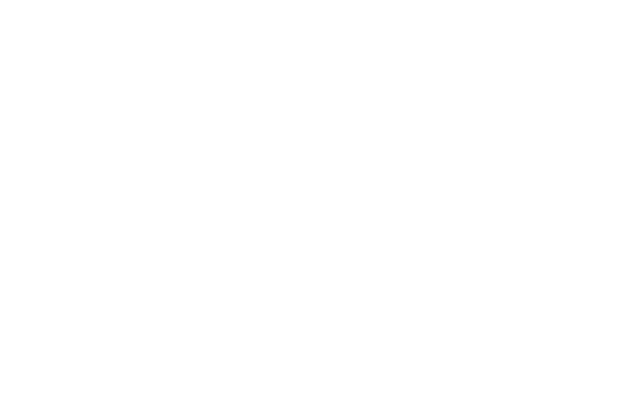
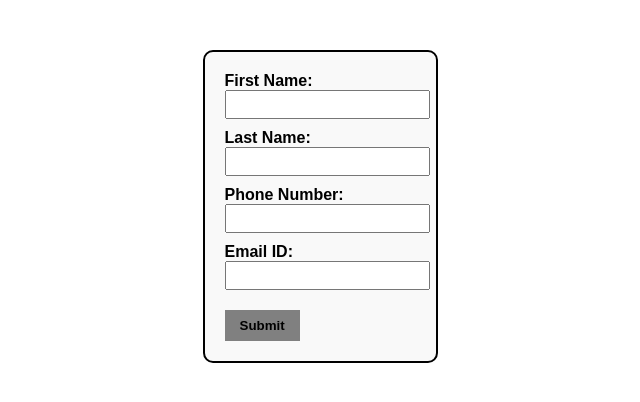
Before and after one commit to acciojob/form-login-2-Pravesh532, a website: page main.html in a window 1280 px wide. Shown: the whole page, without its empty margins (320-960 px from the left). Drawn offline with Linux system fonts and the light colour scheme.

Commit message:
created a submission

```diff
--- a/main.html
+++ b/main.html
@@ -6,8 +6,24 @@
 	<link rel="stylesheet" href="styles.css">
 </head>
 
+
 <body>
 	<!-- the entire body must be written by student -->
+	 <form id="loginForm">
+        <label for="firstName">First Name:</label>
+        <input type="text" id="firstName" name="First Name" required>
+
+        <label for="lastName">Last Name:</label>
+        <input type="text" id="lastName" name="Last Name" required>
+
+        <label for="phoneNumber">Phone Number:</label>
+        <input type="tel" id="phoneNumber" name="Phone Number" required pattern="[0-9]{10}">
+
+        <label for="email">Email ID:</label>
+        <input type="email" id="email" name="Email ID" required>
+
+        <button type="button" onclick="showAlert()">Submit</button>
+    </form>
     <script type="text/javascript" src="./script.js">
 </script>
 
--- a/script.js
+++ b/script.js
@@ -1 +1,14 @@
-//your JS code here. If required.
+//your JS code here. If required.<!DOCTYPE html>
+
+    function showAlert(){
+    let firsname = document.getElementById("name").value;
+    let lastname = document.getElementById("lastname").value;
+    let phone = document.getElementById("phoneNumber").value;
+    let email = document.getElementById("email");
+    if(!firsname || !lastname || !phone || !email){
+        alert("all fields are required")
+        return ;
+    }
+    let message = `First Name:${firsname} Last Name : ${lastname} Phone Number: ${phone} Email Id:${email}`;
+    alert(message);
+    }
--- a/styles.css
+++ b/styles.css
@@ -1 +1,34 @@
 /*  your css code here. If applicable */
+        body {
+            font-family: Arial, sans-serif;
+            text-align: center;
+            margin-top: 50px;
+        }
+        form {
+            display: inline-block;
+            text-align: left;
+            padding: 20px;
+            border: 2px solid black;
+            border-radius: 10px;
+            background-color: #f9f9f9;
+        }
+        label {
+            font-weight: bold;
+        }
+        input {
+            margin-bottom: 10px;
+            padding: 5px;
+            width: 100%;
+            display: block;
+        }
+        button {
+            margin-top: 10px;
+            padding: 8px 15px;
+            background-color: gray;
+            border: none;
+            cursor: pointer;
+            font-weight: bold;
+        }
+        button:hover {
+            background-color: darkgray;
+        }
```
